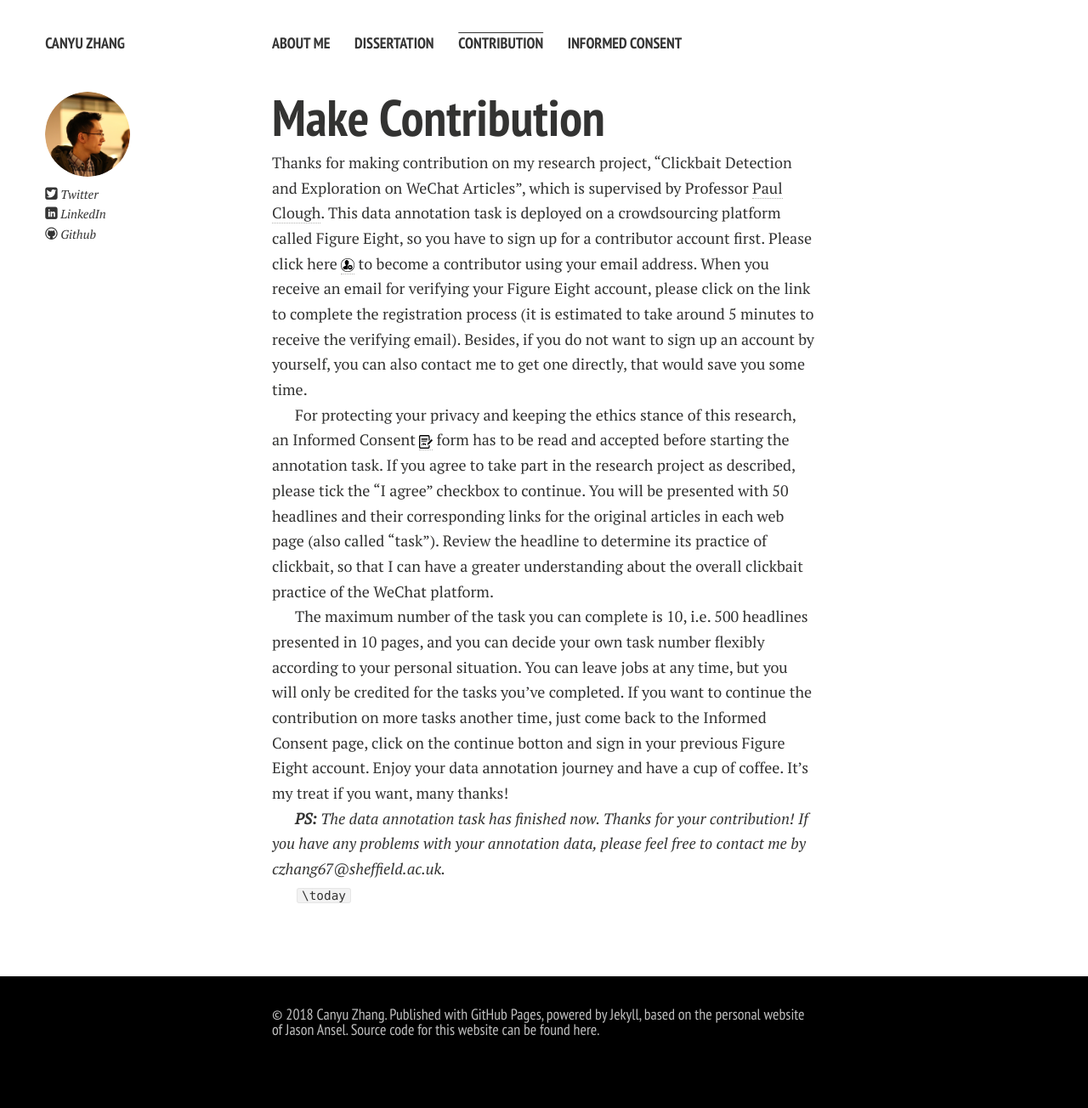
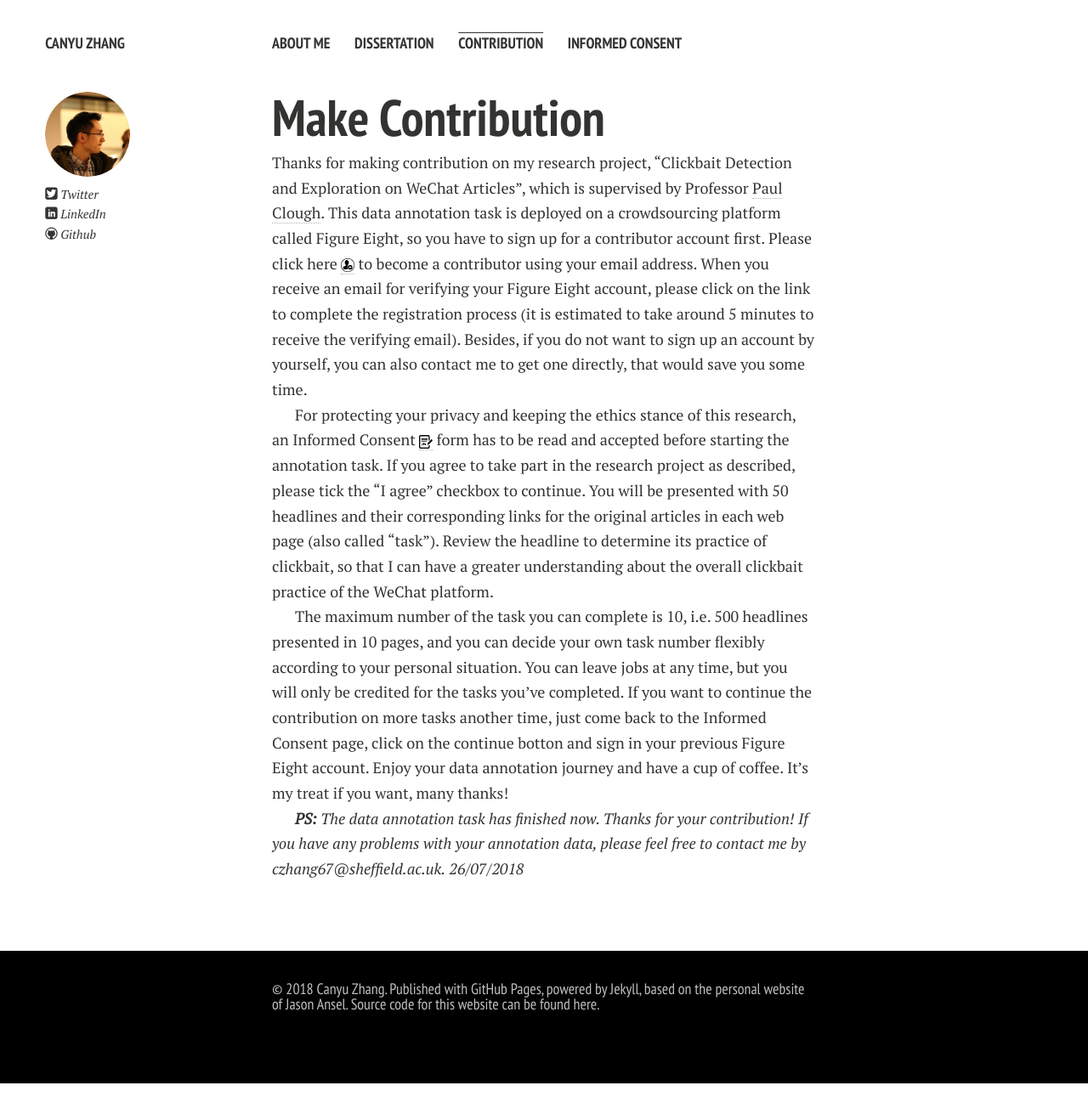
Before and after one commit to aaronzhangcanyu/aaronzhangcanyu.github.io, a Jekyll site: the page built from contribution.md, in a window 1280 px wide. Shown: the whole page at 85% size. Built offline with Jekyll 4.4.1, drawn with Linux system fonts in a browser that asks for light colours; nearby versions of some CDN libraries; Markdown is read by kramdown in place of the engine named in the settings; after the commit the page ends 1275 px from its top, so only the background shows below that.

Commit message:
Update contribution.md

```diff
--- a/contribution.md
+++ b/contribution.md
@@ -12,9 +12,7 @@
 
 The maximum number of the task you can complete is 10, i.e. 500 headlines presented in 10 pages, and you can decide your own task number flexibly according to your personal situation. You can leave jobs at any time, but you will only be credited for the tasks you've completed. If you want to continue the contribution on more tasks another time, just come back to the Informed Consent page, click on the continue botton and sign in your previous Figure Eight account. Enjoy your data annotation journey and have a cup of coffee. It's my treat if you want, many thanks!
 
-***PS:*** *The data annotation task has finished now. Thanks for your contribution! If you have any problems with your annotation data, please feel free to contact me by czhang67@sheffield.ac.uk.*
-
-`\today`
+***PS:*** *The data annotation task has finished now. Thanks for your contribution! If you have any problems with your annotation data, please feel free to contact me by czhang67@sheffield.ac.uk.*  *26/07/2018*
 
 
 
```
